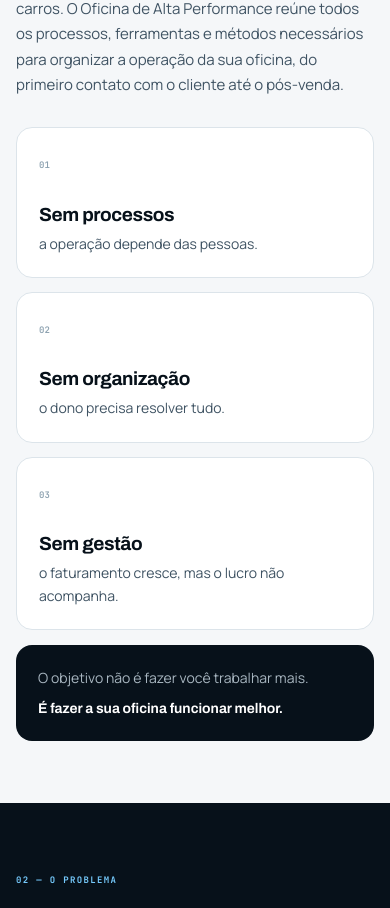
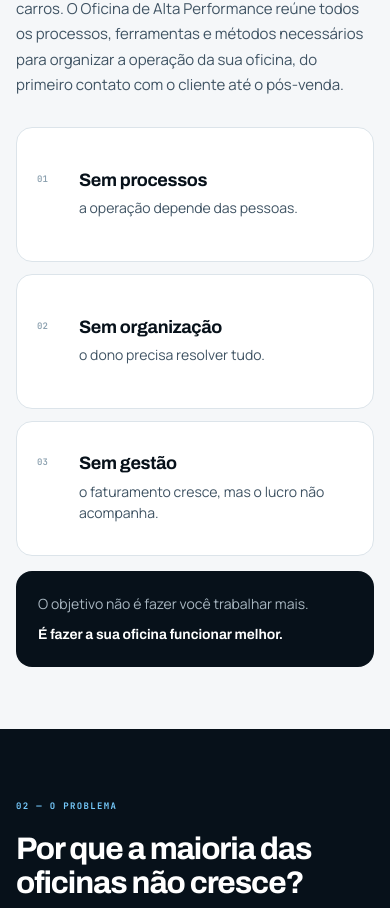
Before and after one commit to cezarhlima1/diegomensor, a Next.js app: page /oficinadealtaperformance in a window 390 px wide. Shown: the part 1597-2505 px from the top of the page. Built offline with nearby package versions, Linux system fonts and the light colour scheme.

Commit message:
equilibra cards dos principios

```diff
--- a/components/oficina-alta-performance/oficina.module.css
+++ b/components/oficina-alta-performance/oficina.module.css
@@ -414,3 +414,15 @@
   .dailyCost strong{font-size:22px}
   .impactText{font-size:13px;line-height:1.65}
 }
+
+/* Princípios compactos: número, título e explicação ocupam o card de forma
+   proporcional, sem grandes áreas vazias. */
+.principles{gap:12px}
+.principle{display:grid;grid-template-columns:38px 1fr;grid-template-rows:auto auto;column-gap:14px;align-content:center;min-height:155px;padding:24px}
+.principle>span{grid-row:1/3;align-self:start;padding-top:3px}
+.principle h3{grid-column:2;margin:0 0 7px;font-size:19px;line-height:1.2}
+.principle p{grid-column:2;margin:0;font-size:14px;line-height:1.55}
+@media(max-width:700px){
+  .principle{min-height:135px;padding:20px;grid-template-columns:32px 1fr;column-gap:10px}
+  .principle h3{margin:0 0 6px;font-size:18px}
+}
```
